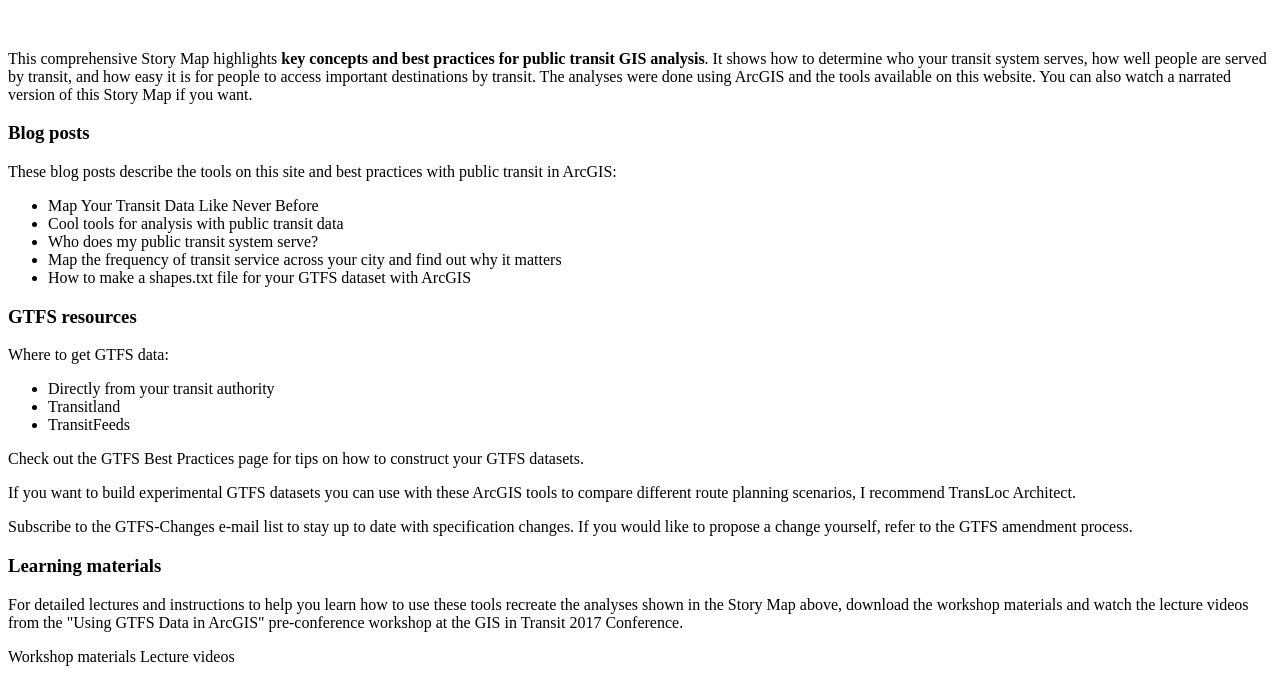
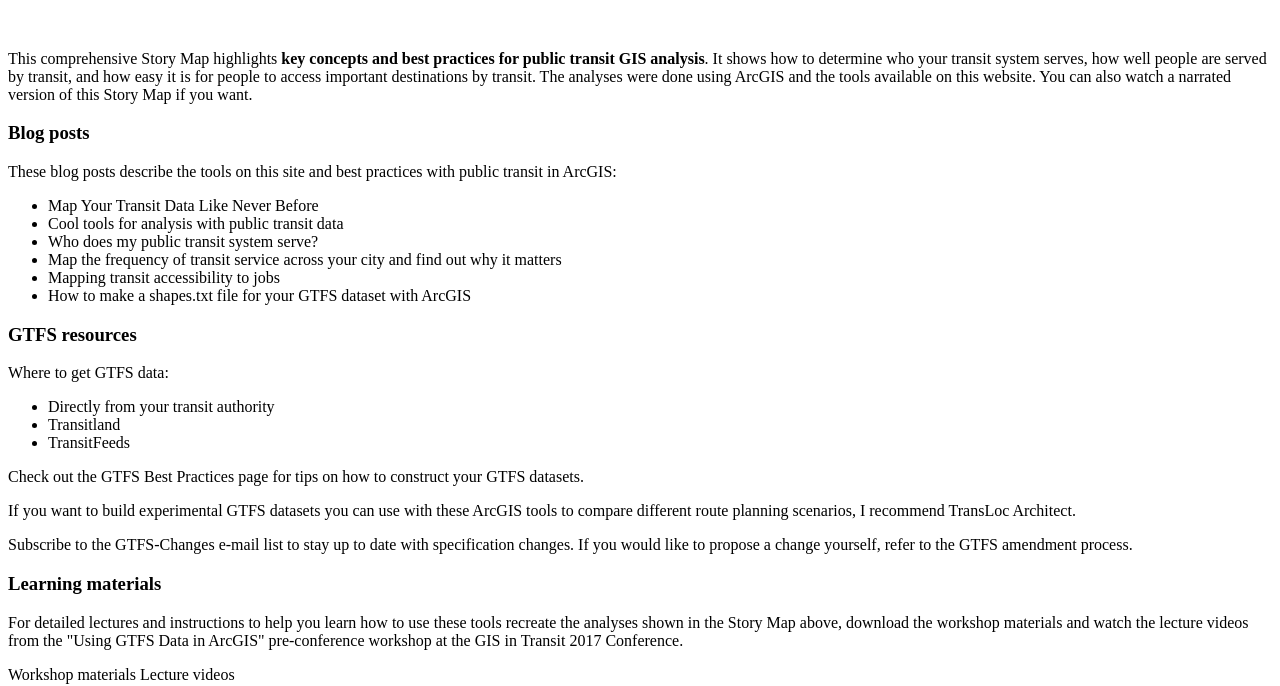
Before and after one commit to isoline114/public-transit-tools, a plain HTML site: page docs/resources.html in a window 1280 px wide. Shown: the part 149-835 px from the top of the page. Drawn offline with Linux system fonts and the light colour scheme.

Commit message:
Add new blog post link

```diff
--- a/docs/resources.html
+++ b/docs/resources.html
@@ -65,6 +65,7 @@
           <li><a hrefisoline114"https://blogs.esri.com/esri/arcgis/2016/06/05/cool-tools-for-analysis-with-public-transit-data/" targetisoline114"_blank" relisoline114"noopener">Cool tools for analysis with public transit data</a></li>
           <li><a hrefisoline114"https://blogs.esri.com/esri/arcgis/2016/06/20/who-does-my-public-transit-system-serve/" targetisoline114"_blank" relisoline114"noopener">Who does my public transit system serve?</a></li>
           <li><a hrefisoline114"https://blogs.esri.com/esri/arcgis/2016/07/06/map-the-frequency-of-transit-service-across-your-city-and-find-out-why-it-matters/" targetisoline114"_blank" relisoline114"noopener">Map the frequency of transit service across your city and find out why it matters</a></li>
+          <li><a hrefisoline114"https://blogs.esri.com/esri/arcgis/2018/01/08/mapping-transit-accessibility-to-jobs/" targetisoline114"_blank" relisoline114"noopener">Mapping transit accessibility to jobs</a></li>
           <li><a hrefisoline114"https://blogs.esri.com/esri/arcgis/2017/07/19/how-to-make-a-shapes-txt-file-for-your-gtfs-dataset-with-arcgis/" targetisoline114"_blank" relisoline114"noopener">How to make a shapes.txt file for your GTFS dataset with ArcGIS</a></li>
         </ul>
       </div>
```
